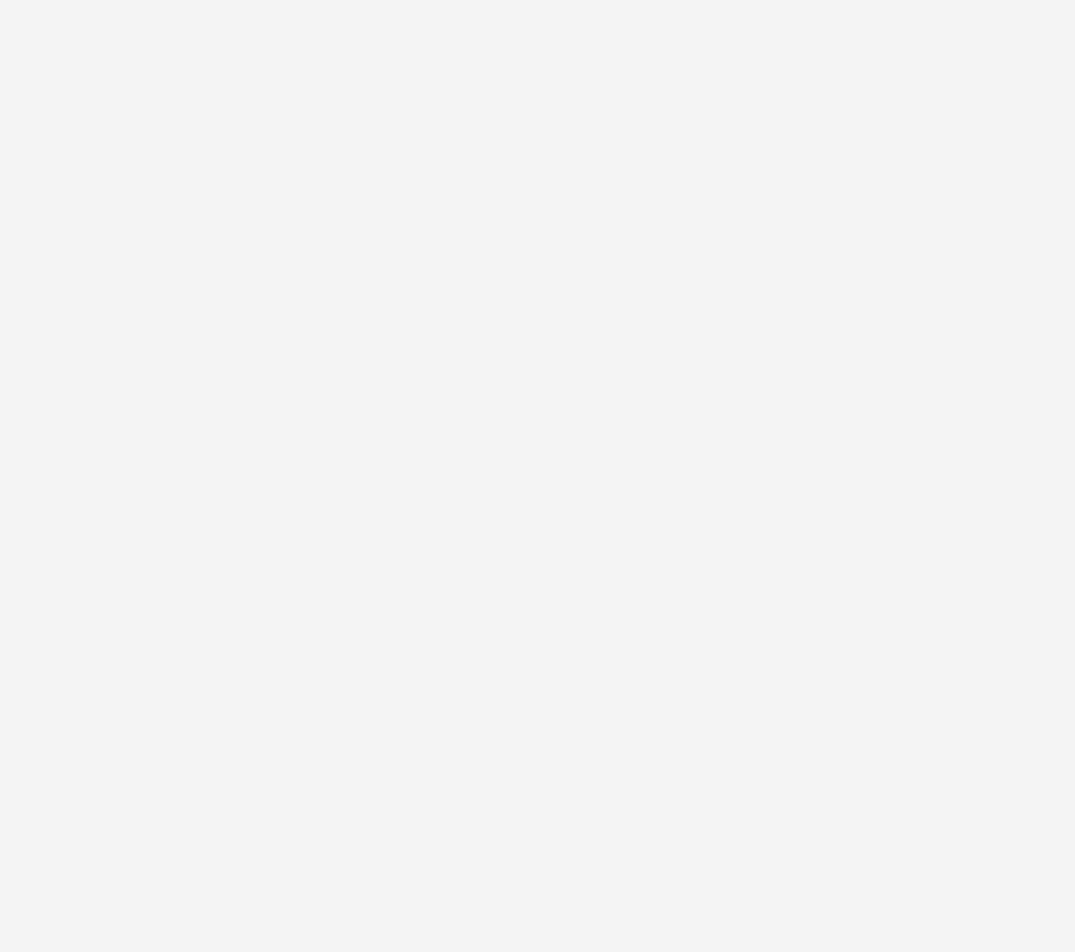
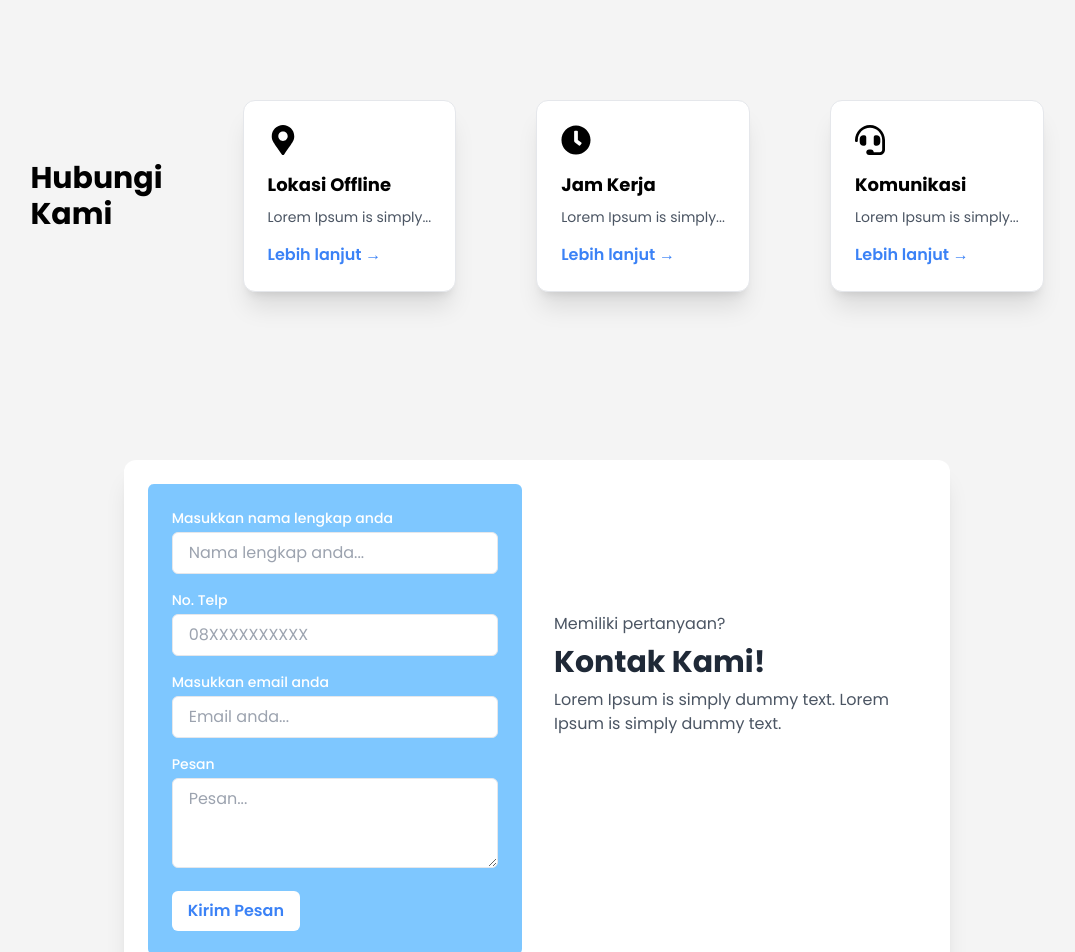
Before and after one commit to KOSATAN7/nkuy-fe, a React (Vite) app: page /kontak in a window 1280 px wide. Before the commit this address had no page. Shown: the part 260-1212 px from the top of the page, without its empty margins (103-1178 px from the left). Before the commit the page ends 800 px from the top, so only its background shows below. Built offline with nearby package versions, Linux system fonts and the light colour scheme.

Commit message:
[FEAT] KontakPage

```diff
--- a/package.json
+++ b/package.json
@@ -4,7 +4,7 @@
   "version": "0.0.0",
   "type": "module",
   "scripts": {
-    "dev": "vite",
+    "shibal": "vite",
     "build": "tsc -b && vite build",
     "lint": "eslint .",
     "preview": "vite preview"
--- a/src/App.tsx
+++ b/src/App.tsx
@@ -17,6 +17,7 @@ import SubKategori from "./pages/SubKategori";
 import LoginPage from "./pages/Login";
 import LandingPage from "./pages/UserPage/LandingPage";
 import PanduanPage from "./pages/UserPage/Panduan";
+import KontakPage from "./pages/UserPage/Kontak";
 
 function App() {
   return (
@@ -25,7 +26,8 @@ function App() {
         <HeaderProvider>
           <Routes>
             <Route path="/" element={<LandingPage />} />
-            <Route path="/Panduan" element={<PanduanPage />} />
+            <Route path="/panduan" element={<PanduanPage />} />
+            <Route path="/kontak" element={<KontakPage />} />
             <Route path="/login" element={<LoginPage />} />
             <Route path="/" element={<Layout />}>
               <Route path="dashboard" element={<Dashboard />} />
--- /dev/null
+++ b/src/pages/UserPage/Kontak/index.tsx
@@ -0,0 +1,130 @@
+import MainLayout from "../LandingPage/Layout";
+import React from "react";
+import { FaMapMarkerAlt, FaClock, FaHeadset } from "react-icons/fa";
+
+const truncateText = (text: string, maxWords: number): string => {
+    const words = text.split(" ");
+    return words.length > maxWords ? words.slice(0, maxWords).join(" ") + "..." : text;
+};
+
+const KontakPage: React.FC = () => {
+    return (
+        <MainLayout>
+            <div className="py-10 px-5 mt-20">
+                {/* Header Section */}
+                <h2 className="text-3xl font-bold text-center mb-8">Kontak Kami</h2>
+
+                {/* Info Cards */}
+                <div className="flex items-center justify-center text-center gap-20 mt-28">
+                    <div className="text-3xl font-bold text-left">
+                        <p className="normal-case">Hubungi</p>
+                        <p className="normal-case">Kami</p>
+                    </div>
+
+                    <div className="bg-white shadow-xl border border-gray-200 rounded-xl p-6 flex flex-col text-left">
+                        <FaMapMarkerAlt className="text-3xl text-black-500 mb-4" />
+                        <h3 className="font-bold text-lg mb-2">Lokasi Offline</h3>
+                        <p className="text-gray-600 text-sm mb-4">
+                            {truncateText("Lorem Ipsum is simply dummy text that might be longer than twenty words for demonstration purposes.", 4)}
+                        </p>
+                        <a href="#" className="text-blue-500 font-semibold">
+                            Lebih lanjut &rarr;
+                        </a>
+                    </div>
+                    <div className="bg-white shadow-xl border border-gray-200 rounded-xl p-6 flex flex-col text-left">
+                        <FaClock className="text-3xl text-black-500 mb-4" />
+                        <h3 className="font-bold text-lg mb-2">Jam Kerja</h3>
+                        <p className="text-gray-600 text-sm mb-4">
+                            {truncateText("Lorem Ipsum is simply dummy text that might be longer than twenty words for demonstration purposes.", 4)}
+                        </p>
+                        <a href="#" className="text-blue-500 font-semibold">
+                            Lebih lanjut &rarr;
+                        </a>
+                    </div>
+                    <div className="bg-white shadow-xl border border-gray-200 rounded-xl p-6 flex flex-col text-left">
+                        <FaHeadset className="text-3xl text-black-500 mb-4" />
+                        <h3 className="font-bold text-lg mb-2">Komunikasi</h3>
+                        <p className="text-gray-600 text-sm mb-4">
+                            {truncateText("Lorem Ipsum is simply dummy text that might be longer than twenty words for demonstration purposes.", 4)}
+                        </p>
+                        <a href="#" className="text-blue-500 font-semibold">
+                            Lebih lanjut &rarr;
+                        </a>
+                    </div>
+                </div>
+            </div>
+
+            {/* Contact Form */}
+            <div className="flex flex-col md:flex-row justify-center gap-8 mb-32 mt-32 px-5">
+                <div className="bg-white p-6 rounded-xl shadow-xl w-full md:w-2/3 flex flex-col md:flex-row gap-8">
+                    {/* Form Bagian Kiri */}
+                    <div className="bg-primary1 text-white p-6 rounded-md w-full md:w-1/2">
+                        <form>
+                            <div className="mb-4">
+                                <label htmlFor="name" className="block text-sm font-medium mb-1">
+                                    Masukkan nama lengkap anda
+                                </label>
+                                <input
+                                    type="text"
+                                    id="name"
+                                    className="w-full px-4 py-2 border rounded-md text-black"
+                                    placeholder="Nama lengkap anda..."
+                                />
+                            </div>
+                            <div className="mb-4">
+                                <label htmlFor="phone" className="block text-sm font-medium mb-1">
+                                    No. Telp
+                                </label>
+                                <input
+                                    type="text"
+                                    id="phone"
+                                    className="w-full px-4 py-2 border rounded-md text-black"
+                                    placeholder="08XXXXXXXXXX"
+                                />
+                            </div>
+                            <div className="mb-4">
+                                <label htmlFor="email" className="block text-sm font-medium mb-1">
+                                    Masukkan email anda
+                                </label>
+                                <input
+                                    type="email"
+                                    id="email"
+                                    className="w-full px-4 py-2 border rounded-md text-black"
+                                    placeholder="Email anda..."
+                                />
+                            </div>
+                            <div className="mb-4">
+                                <label htmlFor="message" className="block text-sm font-medium mb-1">
+                                    Pesan
+                                </label>
+                                <textarea
+                                    id="message"
+                                    rows={3}
+                                    className="w-full px-4 py-2 border rounded-md text-black"
+                                    placeholder="Pesan..."
+                                ></textarea>
+                            </div>
+                            <button
+                                type="submit"
+                                className="bg-white text-blue-500 px-4 py-2 rounded-md font-semibold hover:bg-gray-200"
+                            >
+                                Kirim Pesan
+                            </button>
+                        </form>
+                    </div>
+
+                    {/* Bagian Kanan */}
+                    <div className="w-full md:w-1/2 text-center md:text-left justify-center mt-32">
+                        <p className="text-gray-600 mb-2">Memiliki pertanyaan?</p>
+                        <h2 className="text-3xl font-bold text-gray-800">Kontak Kami!</h2>
+                        <p className="text-gray-600 mt-2">
+                            Lorem Ipsum is simply dummy text. Lorem Ipsum is simply dummy text.
+                        </p>
+                    </div>
+                </div>
+            </div>
+        </MainLayout>
+    );
+};
+
+export default KontakPage;
--- a/src/pages/UserPage/LandingPage/components/HeaderNav.tsx
+++ b/src/pages/UserPage/LandingPage/components/HeaderNav.tsx
@@ -8,10 +8,10 @@ const HeaderNav = () => {
       <div className="p-3 flex justify-between items-center">
         <img src={Logo} alt="" className="w-[200px]" />
         <div className="flex gap-5 font-semibold">
-          <p className="hover:text-primary1">Beranda</p>
-          <p className="hover:text-primary1">Panduan</p>
-          <p className="hover:text-primary1">Tentang</p>
-          <p className="hover:text-primary1">Kontak</p>
+          <p className="hover:text-primary1 cursor-pointer" onClick={() => navigate("/")}>Beranda</p>
+          <p className="hover:text-primary1  cursor-pointer" onClick={() => navigate("/panduan")}>Panduan</p>
+          <p className="hover:text-primary1  cursor-pointer" onClick={() => navigate("/tentang")}>Tentang</p>
+          <p className="hover:text-primary1  cursor-pointer" onClick={() => navigate("/kontak")}>Kontak</p>
         </div>
         <button
           onClick={() => navigate("/login")}
```
